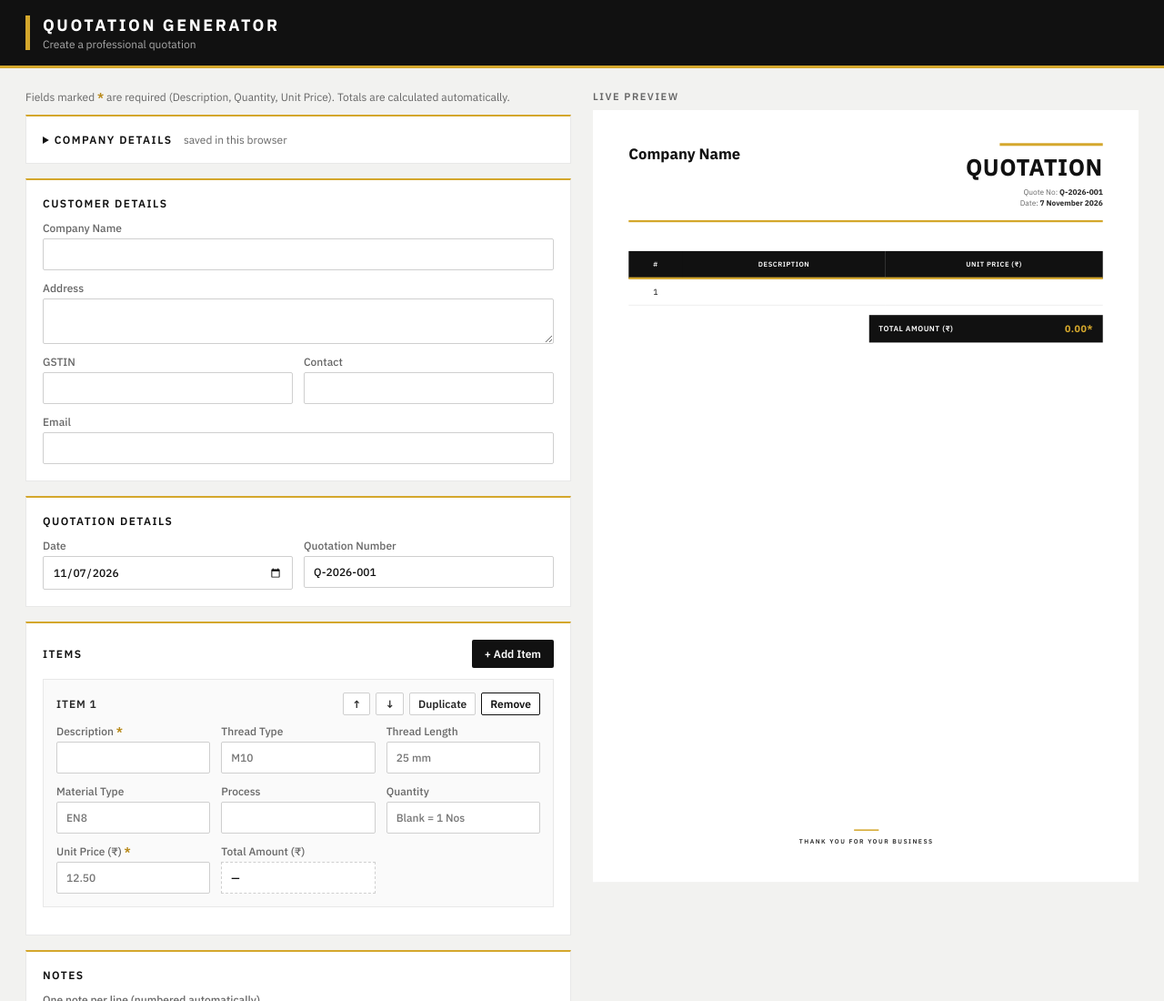
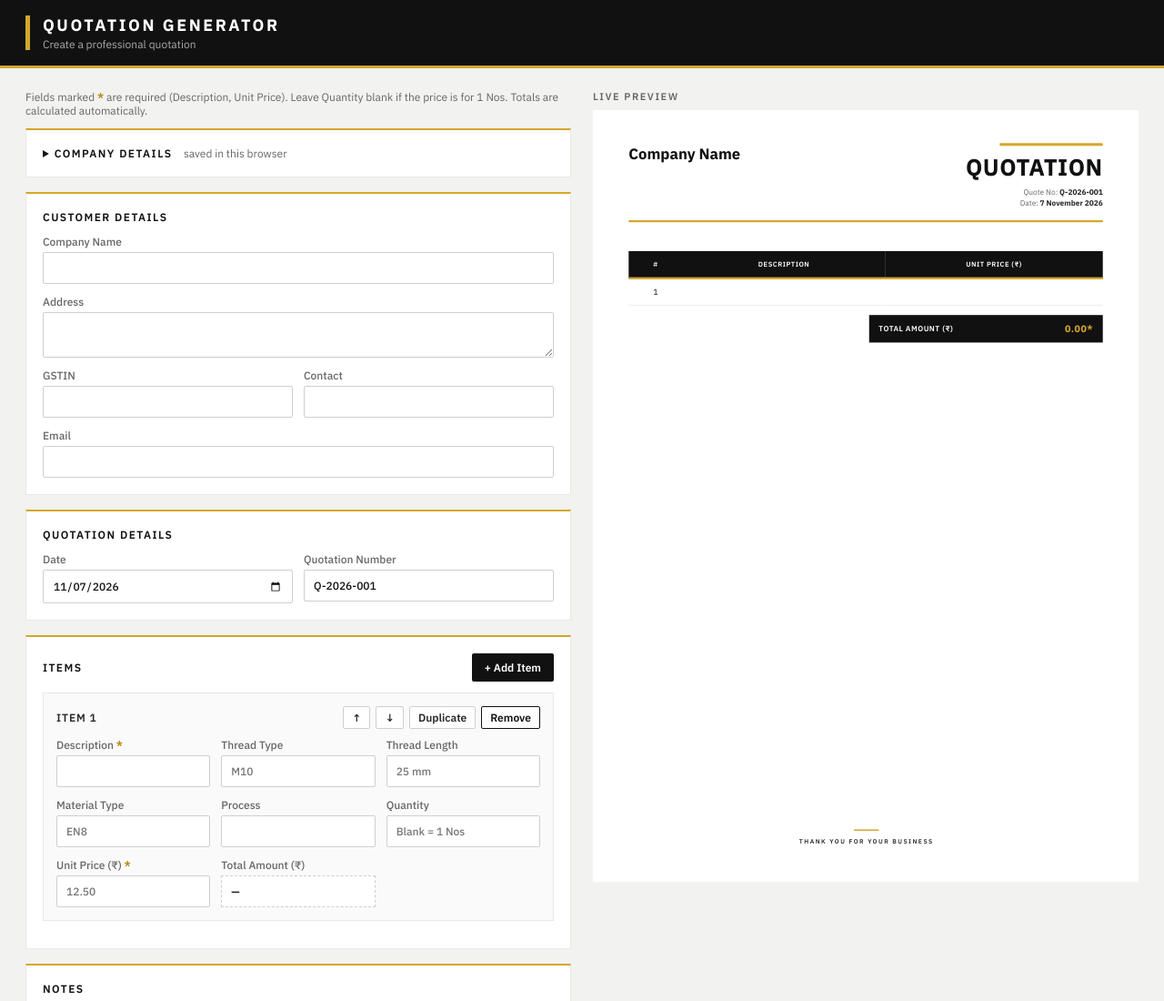
Before and after one commit to sunengcbe/Sun-Quote, a plain HTML site: page index.html in a window 1280 px wide. Shown: the top 1100 px of the page at 91% size. Drawn offline with nearby package versions, Linux system fonts and the light colour scheme.

Commit message:
Update index.html

```diff
--- a/index.html
+++ b/index.html
@@ -17,7 +17,7 @@
 <main class="layout">
   <section class="form">
     <div id="errors" class="errors" role="alert" tabindex="-1" hidden></div>
-    <p class="req-note">Fields marked <b aria-hidden="true">*</b> are required (Description, Quantity, Unit Price). Totals are calculated automatically.</p>
+    <p class="req-note">Fields marked <b aria-hidden="true">*</b> are required (Description, Unit Price). Leave Quantity blank if the price is for 1 Nos. Totals are calculated automatically.</p>
 
     <details class="card">
       <summary>Company Details <em>saved in this browser</em></summary>
```
